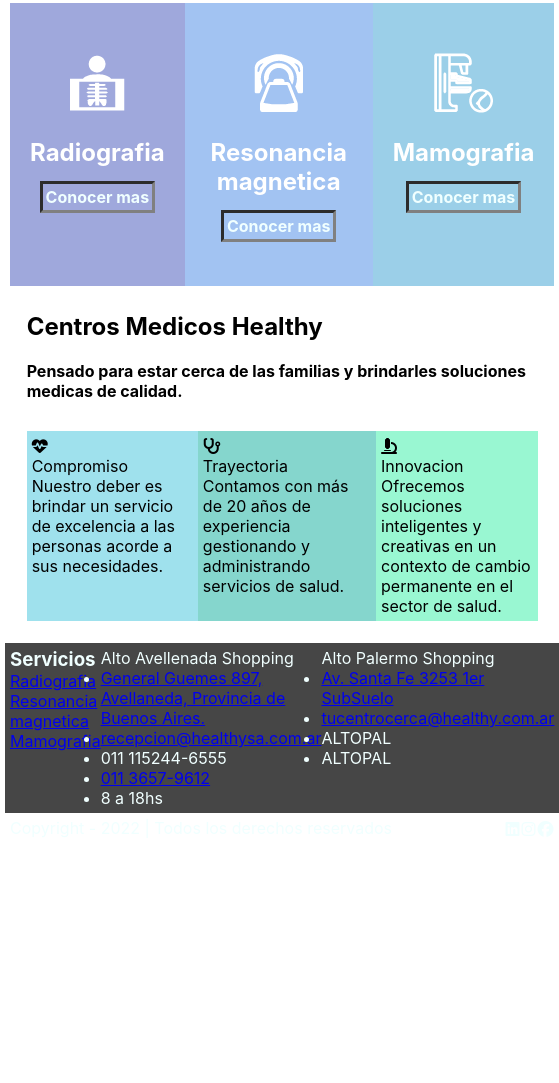
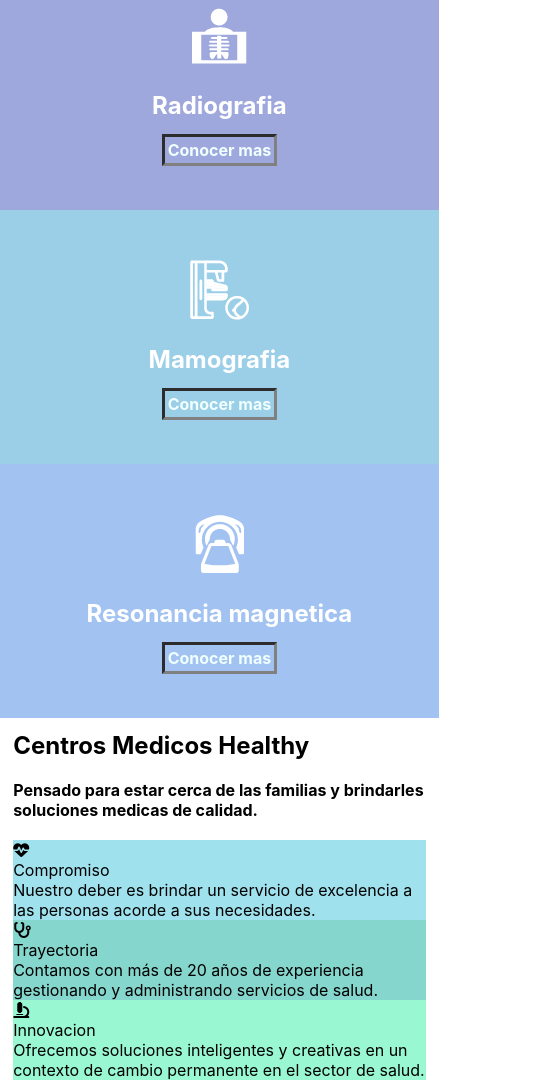
Before and after one commit to Delfor29/Repo-TPO, a plain HTML site: page index 1.0.2.html in a window 390 px wide. Shown: the part 364-1447 px from the top of the page, 559 px wide, since content can reach past the window. Before the commit the page ends 1214 px from the top, so only its background shows below. Drawn offline with Linux system fonts and the light colour scheme.

Commit message:
Responsive Design agregado

```diff
--- a/css/style 1.0.2.css
+++ b/css/style 1.0.2.css
@@ -16,35 +16,18 @@
                          "area6 area6 area6";
 }
 div{
-    /*background-color: black;*/
-    padding: 5px;
+    /* background-color: black;*/
+    /* padding: 5px; */
 }
+/*BARRA DE NAVEGACION*/
 .ppalheader{
     grid-area: area1;
     background-image: url(../img/heading-b.jpg);
     display: inline-grid;
+    padding: 15px 15px;
+    height: 150px;
 }
-.redsocial{
-    background: 0%;
-}
-.social{
-    display: flex;
-    flex-flow: row wrap;
-    justify-content: end;
-}
-.socialmedia{
-    list-style: none;
-    padding: 1%;
-}
-.socialmedia a:link {
-    color: azure;
-}
-.socialmedia a:visited {
-    color: azure;
-}
-.socialmedia a:hover{
-    color:darkturquoise;
-}
+
 .midheader{
     display: grid;
     grid-template: auto auto;
@@ -54,9 +37,10 @@ div{
 .logo{
     grid-area: mid1;
     background: 0%;
-    color: #ffffff
+    color: #ffffff;
+    padding: 10px;
 }
-.nav {
+.navi {
     grid-area: mid2;
     background: 0%;
 }
@@ -87,7 +71,7 @@ div{
 .mid{
     grid-area: area2;
     display: grid;
-    grid-template: auto auto auto;
+    grid-template: 1fr 1fr 1fr;
     grid-template-areas: "rx reso mamo";
     color: white;
     text-align: center;
@@ -152,7 +136,7 @@ div{
     grid-template: 1fr 1fr 1fr;
     grid-template-areas: "ser ave pal";
     justify-content: space-evenly;
-    background-color: rgb(70, 70, 70)
+    background-color: rgb(75, 75, 75)
 }
 .servicios{
     grid-area: ser;
@@ -195,6 +179,12 @@ div{
     75%{margin-left: -300%;}
     100%{margin-left: -300%;}
 }
+
+/* FOOTER */
+footer{
+    background-color: rgb(85, 85, 85);
+    padding: 10px
+}
 .final{
     grid-area: area6;
     display: grid;
@@ -204,6 +194,134 @@ div{
 .copyright {
     grid-area: copy;
 }
+.redsocial{
+    background: 0%;
+}
+.social{
+    display: flex;
+    flex-flow: row wrap;
+    justify-content: end;
+}
+.socialmedia{
+    list-style: none;
+    padding: 1%;
+}
+.socialmedia a:link {
+    color: azure;
+}
+.socialmedia a:visited {
+    color: azure;
+}
+.socialmedia a:hover{
+    color:darkturquoise;
+}
 .redsocialfoot {
     grid-area: social;
 }
+@media screen and (max-width: 425px) {
+    /*MENU HAMBURGUESA I*/
+
+    /*RESPONSIVE CELULAR*/
+    .main{
+        display: grid;
+        grid-template: 1fr 1fr;
+        grid-template-areas: "area1 area1"
+                             "area5 area5"
+                             "area2 area2"
+                             "area3 area3"
+                             "area4 area4"
+                             "area6 area6";
+    }
+    .mid{
+        grid-area: area2;
+        display: grid;
+        grid-template-columns: 1fr;
+        grid-template-areas: "rx"
+                             "mamo"
+                             "reso";
+        color: white;
+        text-align: center;
+    }
+    .feauture {
+        display: grid;
+        grid-template: 0.25fr 1fr 0.25fr;
+        grid-template-areas: ". compro ."
+                             ". tray ."
+                             ". inno .";
+        justify-content: center;
+    }
+    .asides{
+        grid-area: area4;
+        display: grid;
+        grid-template: auto;
+        grid-template-areas: "ser"
+                             "ave"
+                             "pal";
+        justify-content: space-evenly;
+        background-color: rgb(75, 75, 75)
+    }
+    .final{
+        grid-area: area6;
+        display: grid;
+        grid-template: auto;
+        grid-template-areas: "social"
+                             "copy";   ;
+    }
+    .social{
+        justify-content: center;
+    }
+}
+@media screen and (max-width: 728px) {
+    /*RESPONSIVE PARA TABLET*/
+    .main{
+        display: grid;
+        grid-template: 1fr 1fr;
+        grid-template-areas: "area1 area1"
+                             "area5 area5"
+                             "area2 area2"
+                             "area3 area3"
+                             "area4 area4"
+                             "area6 area6";
+    }
+    .mid{
+        grid-area: area2;
+        display: grid;
+        grid-template-columns: 1fr;
+        grid-template-areas: "rx"
+                             "mamo"
+                             "reso";
+        color: white;
+        text-align: center;
+    }
+    .feauture {
+        display: grid;
+        grid-template: 0.25fr 1fr 0.25fr;
+        grid-template-areas: ". compro ."
+                             ". tray ."
+                             ". inno .";
+        justify-content: center;
+    }
+    .asides{
+        grid-area: area4;
+        display: grid;
+        grid-template: auto;
+        grid-template-areas: "ser"
+                             "ave"
+                             "pal";
+        justify-content: space-evenly;
+        background-color: rgb(75, 75, 75)
+    }
+    .final{
+        grid-area: area6;
+        display: grid;
+        grid-template: auto;
+        grid-template-areas: "social"
+                             "copy";   ;
+    }
+    .social{
+        justify-content: center;
+    }
+    .copyright{
+        text-align: center;
+    }
+}
--- a/index 1.0.2.html
+++ b/index 1.0.2.html
@@ -12,28 +12,25 @@
 <body>
      <div class="main">
          <header class="ppalheader">
-             <div class="redsocial">
-                <ul class="social">
-                    <li class="socialmedia"><a href="https://www.linkedin.com/company/healthy-centro-m%C3%A9dico-y-diagn%C3%B3stico/" target="_blank" rel="noopener noreferrer"><i class="fa-brands fa-linkedin"></i></a></li>
-                    <li class="socialmedia"><a href="https://www.instagram.com/healthy.centromedico/" target="_blank" rel="noopener noreferrer"><i class="fa-brands fa-instagram"></i></a></li>
-                    <li class="socialmedia"><a href="https://www.facebook.com/Centro-M%C3%A9dico-Healthy-100974779170341" target="_blank" rel="noopener noreferrer"><i class="fa-brands fa-facebook"></i></a></li>
-                </ul>
-            </div>
             <div class="midheader">
                  <div class="logo">
                      <a href="index 1.0.2.html"><img src="img/Healthy-logo.png" alt="Centro de diagnostico Healthy"></a>
                  </div>
-                 <div class="nav">
+                 <nav class="navi">
+                     <input type="checkbox" id="check">
+                     <label for="check" class="chck-btn">
+                        <i class="fa-solid fa-bars"></i>
+                     </label>
                      <ul class="navigation">
-                         <li class="menu"><a href="#">Home</a></li>
+                         <li class="menu"><a href="index 1.0.2.html">Home</a></li>
                          <li class="menu"><a href="#">Quienes somos</a></li>
                          <li class="menu"><a href="#">Servicios</a></li>
                          <li class="menu"><a href="#">Sedes</a></li>
                          <li class="menu"><a href="#">Blog</a></li>
                         <li class="menu"><a href="#">Contacto</a></li>
                      </ul>
-                 </div>
-             </div>
+                 </nav>
+            </div>
          </header>
          <div class="bgimg">
             <ul>
@@ -119,8 +116,8 @@
                  <ul class="altopal">
                      <li class="liaside"><a href="https://goo.gl/maps/AYYrmZ6eBgVSiaCC7">Av. Santa Fe 3253 1er SubSuelo</a></li>
                      <li class="liaside"><a href="mailto:tucentrocerca@healthy.com.ar">tucentrocerca@healthy.com.ar</a></li>
-                     <li class="liaside">ALTOPAL</li>
-                     <li class="liaside">ALTOPAL</li>
+                     <li class="liaside"><a href="tel:+541153532121">011 53532121</a></li>
+                     <li class="liaside">8 a 18hs</li>
                  </ul>
              </aside>
          </div>
```
